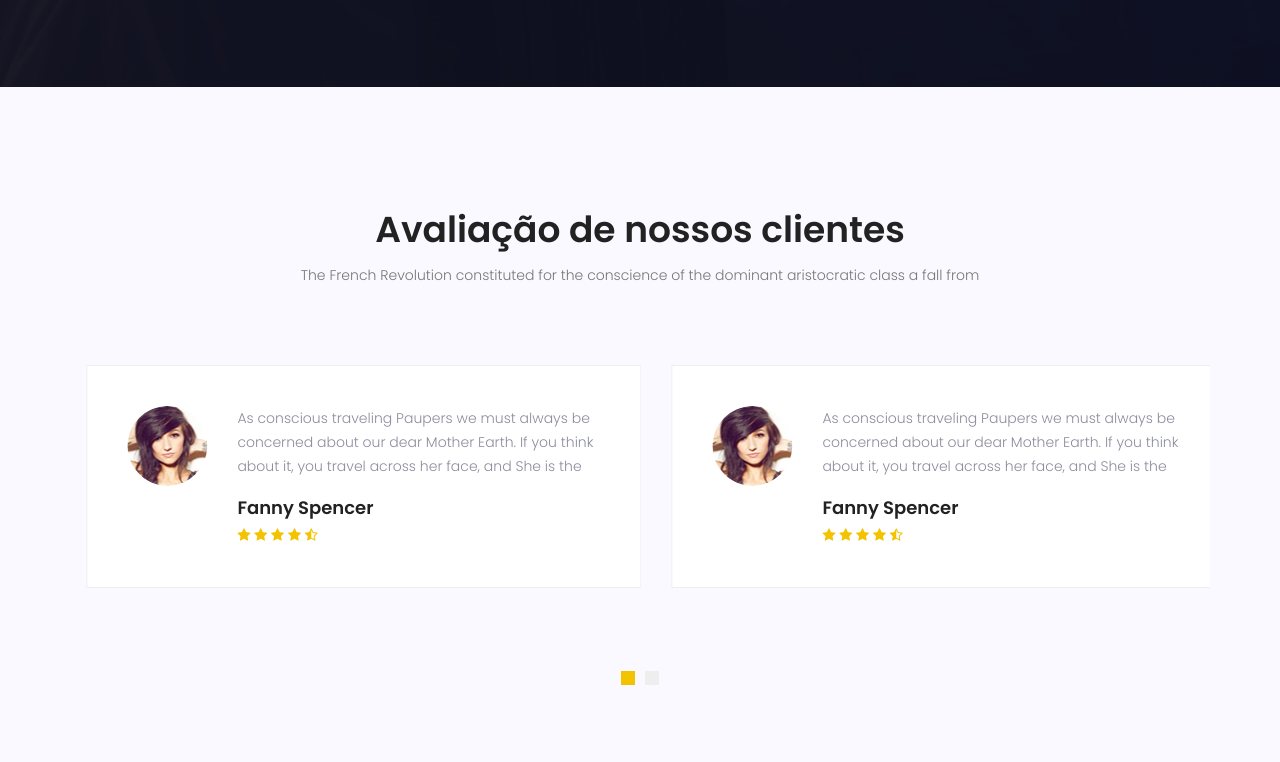
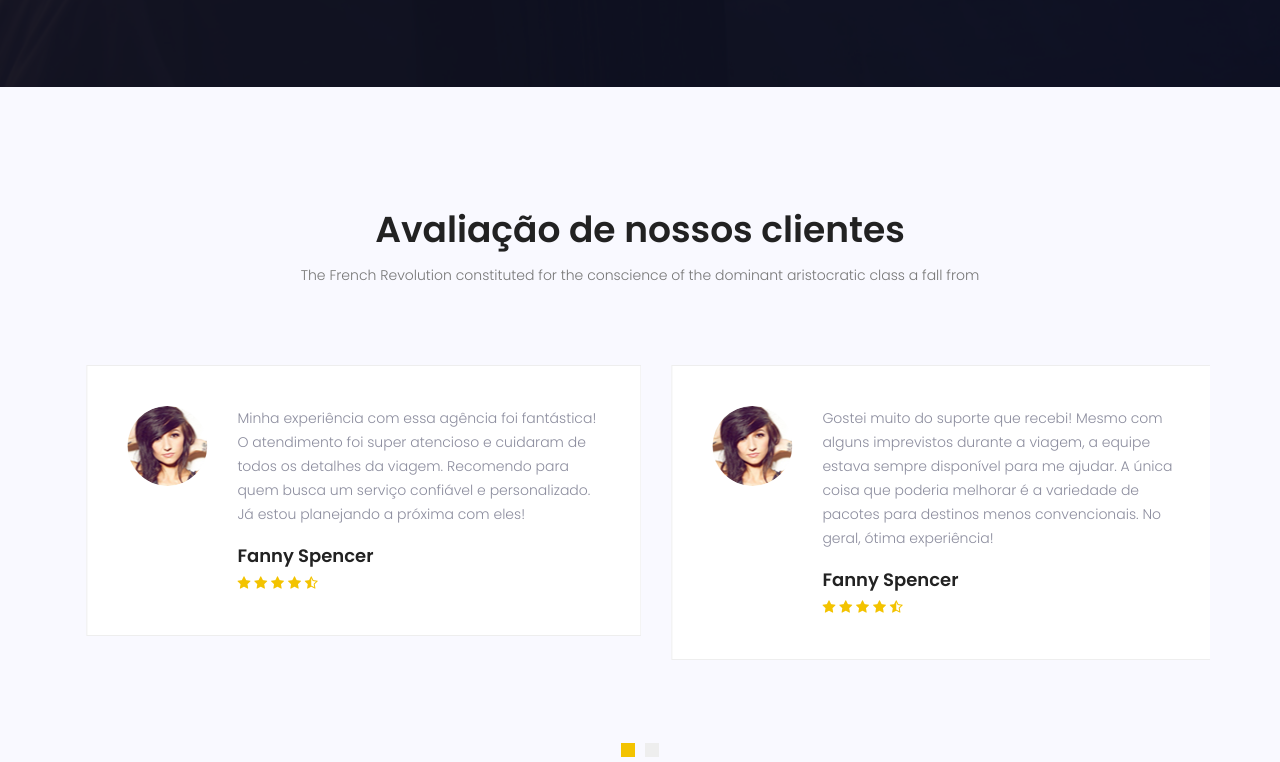
Before and after one commit to vikxzzzz/Desing-Grafico, a plain HTML site: page AP2-royal-master-template/royal-master/about.html in a window 1280 px wide. Shown: the part 1749-2511 px from the top of the page. Drawn offline with Linux system fonts and the light colour scheme.

Commit message:
Update about.html

```diff
--- a/AP2-royal-master-template/royal-master/about.html
+++ b/AP2-royal-master-template/royal-master/about.html
@@ -148,7 +148,7 @@
                     <div class="media testimonial_item">
                         <img class="rounded-circle" src="image/testtimonial-1.jpg" alt="">
                         <div class="media-body">
-                            <p>As conscious traveling Paupers we must always be concerned about our dear Mother Earth. If you think about it, you travel across her face, and She is the </p>
+                            <p>Achei o atendimento muito bom e a equipe é realmente especializada. Consegui um pacote excelente para uma viagem internacional. Apenas a questão do parcelamento poderia ter mais opções. Mesmo assim, uma agência de confiança e de qualidade </p>
                             <a href="#"><h4 class="sec_h4">Fanny Spencer</h4></a>
                             <div class="star">
                                 <a href="#"><i class="fa fa-star"></i></a>
@@ -162,7 +162,7 @@
                     <div class="media testimonial_item">
                         <img class="rounded-circle" src="image/testtimonial-1.jpg" alt="">
                         <div class="media-body">
-                            <p>As conscious traveling Paupers we must always be concerned about our dear Mother Earth. If you think about it, you travel across her face, and She is the </p>
+                            <p>Minha experiência com essa agência foi fantástica! O atendimento foi super atencioso e cuidaram de todos os detalhes da viagem. Recomendo para quem busca um serviço confiável e personalizado. Já estou planejando a próxima com eles! </p>
                             <a href="#"><h4 class="sec_h4">Fanny Spencer</h4></a>
                             <div class="star">
                                 <a href="#"><i class="fa fa-star"></i></a>
@@ -176,7 +176,7 @@
                     <div class="media testimonial_item">
                         <img class="rounded-circle" src="image/testtimonial-1.jpg" alt="">
                         <div class="media-body">
-                            <p>As conscious traveling Paupers we must always be concerned about our dear Mother Earth. If you think about it, you travel across her face, and She is the </p>
+                            <p>Gostei muito do suporte que recebi! Mesmo com alguns imprevistos durante a viagem, a equipe estava sempre disponível para me ajudar. A única coisa que poderia melhorar é a variedade de pacotes para destinos menos convencionais. No geral, ótima experiência! </p>
                             <a href="#"><h4 class="sec_h4">Fanny Spencer</h4></a>
                             <div class="star">
                                 <a href="#"><i class="fa fa-star"></i></a>
@@ -190,7 +190,7 @@
                     <div class="media testimonial_item">
                         <img class="rounded-circle" src="image/testtimonial-1.jpg" alt="">
                         <div class="media-body">
-                            <p>As conscious traveling Paupers we must always be concerned about our dear Mother Earth. If you think about it, you travel across her face, and She is the </p>
+                            <p>Minha lua de mel foi perfeita graças a essa agência! Eles prepararam tudo com muito cuidado e nos deram várias dicas valiosas. O pacote foi completo e valeu cada centavo. Super recomendo!</p>
                             <a href="#"><h4 class="sec_h4">Fanny Spencer</h4></a>
                             <div class="star">
                                 <a href="#"><i class="fa fa-star"></i></a>
```
